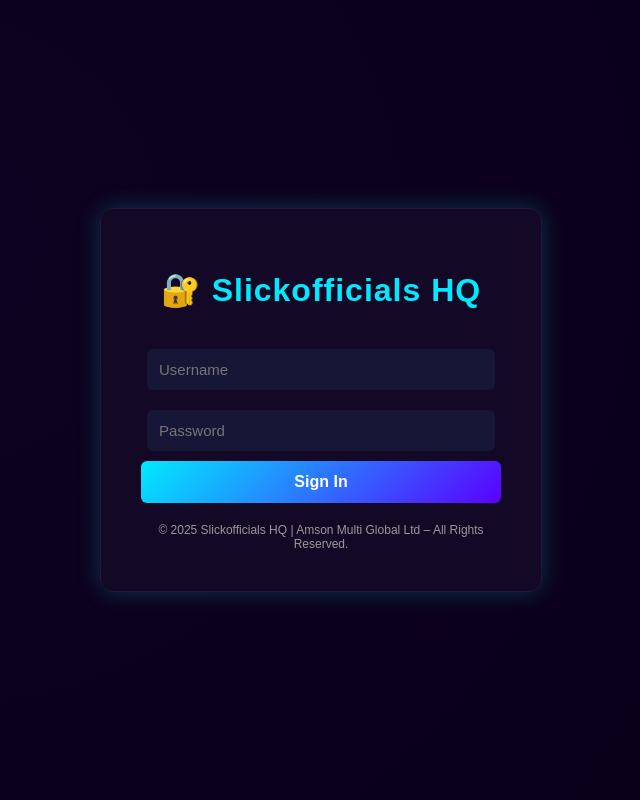
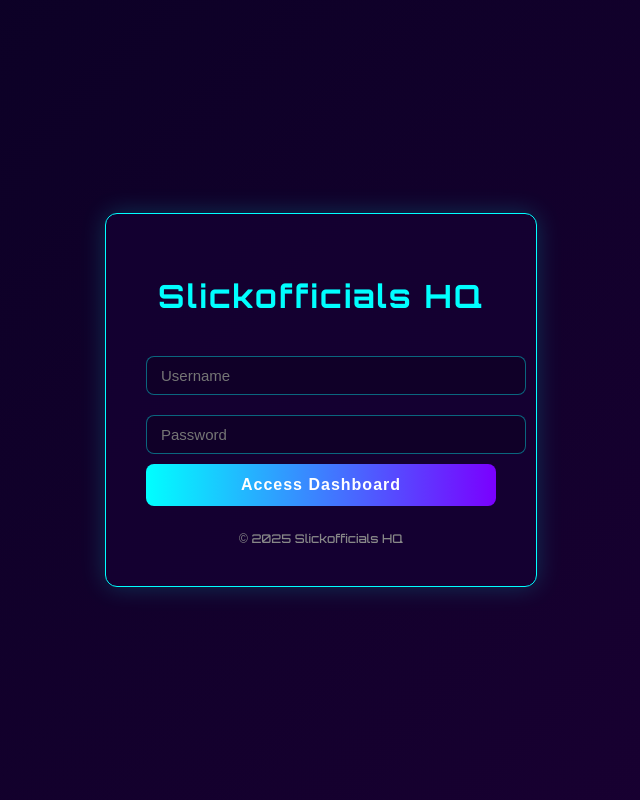
Before and after one commit to slickofficials/SlickOfficials-HQ-HUB, a Flask app: page /login in a window 1280 px wide. Shown: the whole page, without its empty margins (319-959 px from the left). Run offline with Flask 3, Linux system fonts and the light colour scheme.

Commit message:
Update login.html

```diff
--- a/templates/login.html
+++ b/templates/login.html
@@ -3,79 +3,81 @@
 <head>
   <meta charset="UTF-8" />
   <meta name="viewport" content="width=device-width, initial-scale=1.0" />
-  <title>Slickofficials HQ Login</title>
+  <title>Slickofficials HQ – Login</title>
   <style>
+    @import url('https://fonts.googleapis.com/css2?family=Orbitron:wght@500;700&display=swap');
     body {
+      font-family: 'Orbitron', sans-serif;
+      background: linear-gradient(135deg, #0a0124, #1a0033);
+      color: #fff;
+      display: flex;
+      align-items: center;
+      justify-content: center;
+      height: 100vh;
       margin: 0;
-      height: 100vh;
-      display: flex;
-      justify-content: center;
-      align-items: center;
-      background: radial-gradient(circle at 20% 30%, #0d0221, #0b001a 80%);
-      font-family: "Poppins", sans-serif;
-      color: #e0e0e0;
     }
     .login-container {
-      background: rgba(20, 10, 40, 0.95);
-      border: 1px solid #1a1a3d;
+      background: rgba(20, 0, 50, 0.85);
+      border: 1px solid #00ffff;
       border-radius: 12px;
+      padding: 40px;
+      width: 350px;
       box-shadow: 0 0 25px #00ffff33;
-      padding: 40px;
-      width: 360px;
-      text-align: center;
     }
     h1 {
-      color: #00eaff;
+      text-align: center;
+      color: #00ffff;
       margin-bottom: 30px;
-      letter-spacing: 1px;
+      letter-spacing: 2px;
     }
-    input {
-      width: 90%;
-      padding: 12px;
+    input[type="text"],
+    input[type="password"] {
+      width: 100%;
+      padding: 10px 14px;
       margin: 10px 0;
-      border: none;
-      border-radius: 6px;
-      background: #161636;
-      color: #e0e0e0;
+      border: 1px solid #00ffff66;
+      border-radius: 8px;
+      background: #100028;
+      color: #fff;
       font-size: 15px;
-      outline: none;
-      transition: 0.3s;
     }
     input:focus {
-      box-shadow: 0 0 10px #00eaff88;
+      outline: none;
+      border-color: #00ffff;
+      box-shadow: 0 0 10px #00ffff88;
     }
     button {
       width: 100%;
       padding: 12px;
+      background: linear-gradient(90deg, #00ffff, #7a00ff);
       border: none;
-      border-radius: 6px;
-      background: linear-gradient(135deg, #00eaff, #5a00ff);
+      border-radius: 8px;
+      font-weight: 700;
+      font-size: 16px;
+      cursor: pointer;
       color: #fff;
-      font-size: 16px;
-      font-weight: 600;
-      cursor: pointer;
+      letter-spacing: 1px;
       transition: 0.3s;
     }
     button:hover {
-      opacity: 0.9;
-      box-shadow: 0 0 20px #00eaff88;
+      background: linear-gradient(90deg, #7a00ff, #00ffff);
+      box-shadow: 0 0 15px #00ffffaa;
     }
     .footer {
-      margin-top: 20px;
+      text-align: center;
       font-size: 12px;
-      color: #999;
+      color: #888;
+      margin-top: 25px;
     }
   </style>
 </head>
 <body>
-  <form method="POST" class="login-container">
-    <h1>🔐 Slickofficials HQ</h1>
+  <form class="login-container" method="POST" action="/login">
+    <h1>Slickofficials HQ</h1>
     <input type="text" name="username" placeholder="Username" required />
     <input type="password" name="password" placeholder="Password" required />
-    <button type="submit">Sign In</button>
-    <div class="footer">
-      © 2025 Slickofficials HQ | Amson Multi Global Ltd – All Rights Reserved.
-    </div>
+    <button type="submit">Access Dashboard</button>
+    <div class="footer">© 2025 Slickofficials HQ</div>
   </form>
 </body>
 </html>
```
